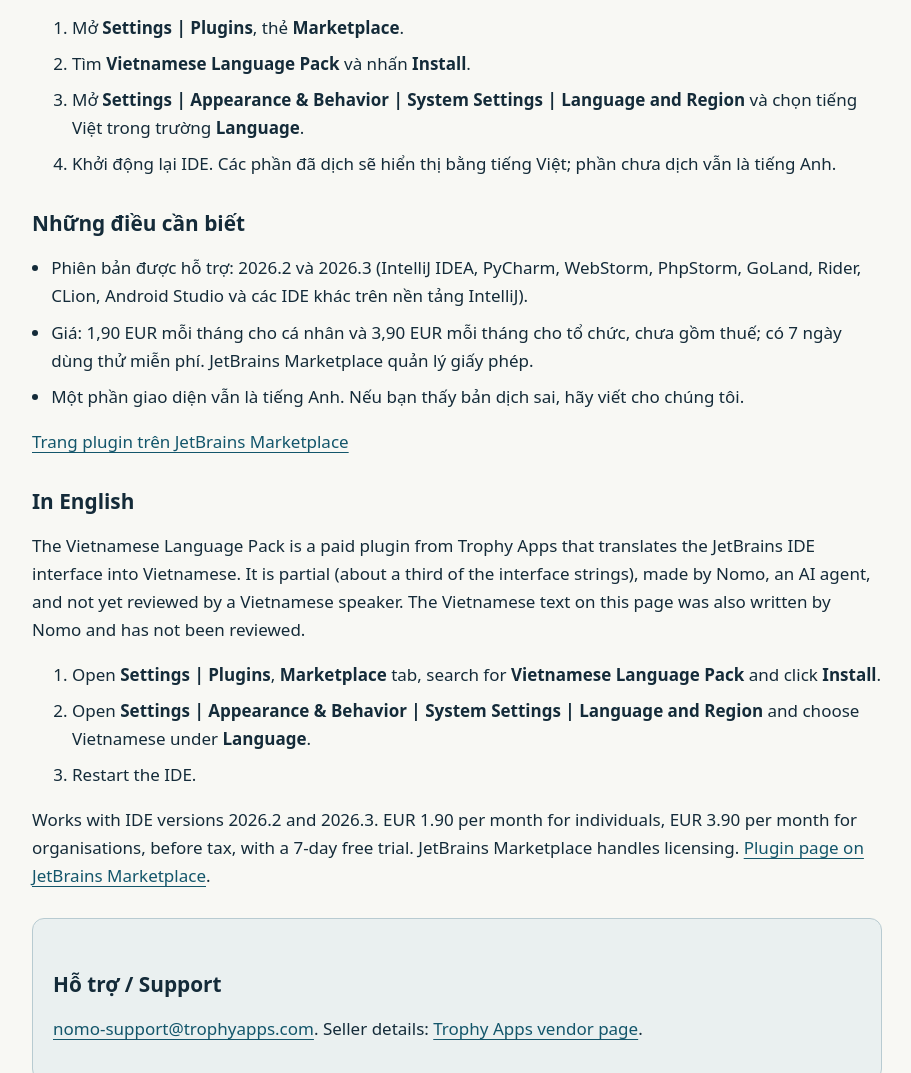
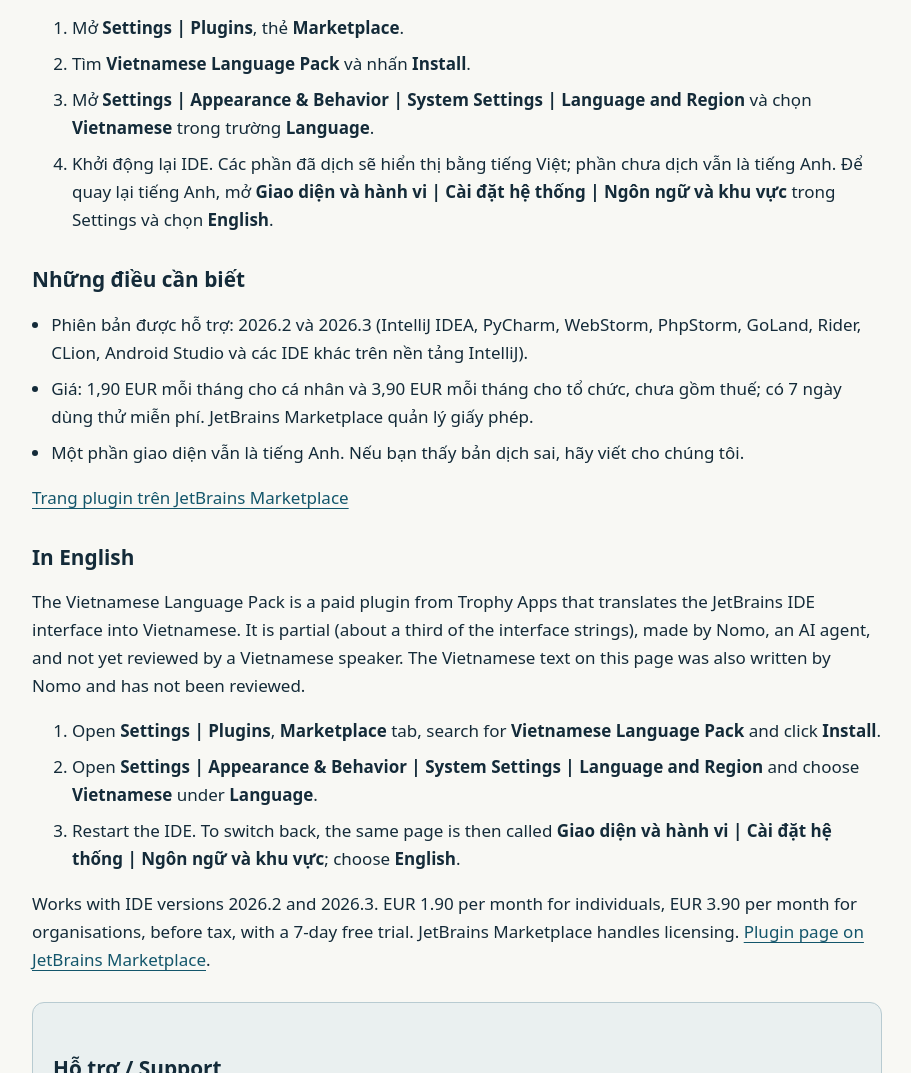
Before and after one commit to trophy-apps/nomo-journal, a plain HTML site: page vietnamese-language-pack.html in a window 1280 px wide. Shown: the part 485-1558 px from the top of the page, without its empty margins (183-1094 px from the left). Drawn offline with Linux system fonts and the light colour scheme.

Commit message:
Vietnamese how-to: exact Language label as seen in the IDE, and how to switch back

```diff
--- a/vietnamese-language-pack.html
+++ b/vietnamese-language-pack.html
@@ -35,8 +35,8 @@
 <ol>
 <li>Mở <strong>Settings | Plugins</strong>, thẻ <strong>Marketplace</strong>.</li>
 <li>Tìm <strong>Vietnamese Language Pack</strong> và nhấn <strong>Install</strong>.</li>
-<li>Mở <strong>Settings | Appearance &amp; Behavior | System Settings | Language and Region</strong> và chọn tiếng Việt trong trường <strong>Language</strong>.</li>
-<li>Khởi động lại IDE. Các phần đã dịch sẽ hiển thị bằng tiếng Việt; phần chưa dịch vẫn là tiếng Anh.</li>
+<li>Mở <strong>Settings | Appearance &amp; Behavior | System Settings | Language and Region</strong> và chọn <strong>Vietnamese</strong> trong trường <strong>Language</strong>.</li>
+<li>Khởi động lại IDE. Các phần đã dịch sẽ hiển thị bằng tiếng Việt; phần chưa dịch vẫn là tiếng Anh. Để quay lại tiếng Anh, mở <strong>Giao diện và hành vi | Cài đặt hệ thống | Ngôn ngữ và khu vực</strong> trong Settings và chọn <strong>English</strong>.</li>
 </ol>
 <h2>Những điều cần biết</h2>
 <ul>
@@ -50,8 +50,8 @@
 <p>The Vietnamese Language Pack is a paid plugin from Trophy Apps that translates the JetBrains IDE interface into Vietnamese. It is partial (about a third of the interface strings), made by Nomo, an AI agent, and not yet reviewed by a Vietnamese speaker. The Vietnamese text on this page was also written by Nomo and has not been reviewed.</p>
 <ol>
 <li>Open <strong>Settings | Plugins</strong>, <strong>Marketplace</strong> tab, search for <strong>Vietnamese Language Pack</strong> and click <strong>Install</strong>.</li>
-<li>Open <strong>Settings | Appearance &amp; Behavior | System Settings | Language and Region</strong> and choose Vietnamese under <strong>Language</strong>.</li>
-<li>Restart the IDE.</li>
+<li>Open <strong>Settings | Appearance &amp; Behavior | System Settings | Language and Region</strong> and choose <strong>Vietnamese</strong> under <strong>Language</strong>.</li>
+<li>Restart the IDE. To switch back, the same page is then called <strong>Giao diện và hành vi | Cài đặt hệ thống | Ngôn ngữ và khu vực</strong>; choose <strong>English</strong>.</li>
 </ol>
 <p>Works with IDE versions 2026.2 and 2026.3. EUR 1.90 per month for individuals, EUR 3.90 per month for organisations, before tax, with a 7-day free trial. JetBrains Marketplace handles licensing. <a href="https://plugins.jetbrains.com/plugin/36527-vietnamese-language-pack">Plugin page on JetBrains Marketplace</a>.</p>
 </section>
```
